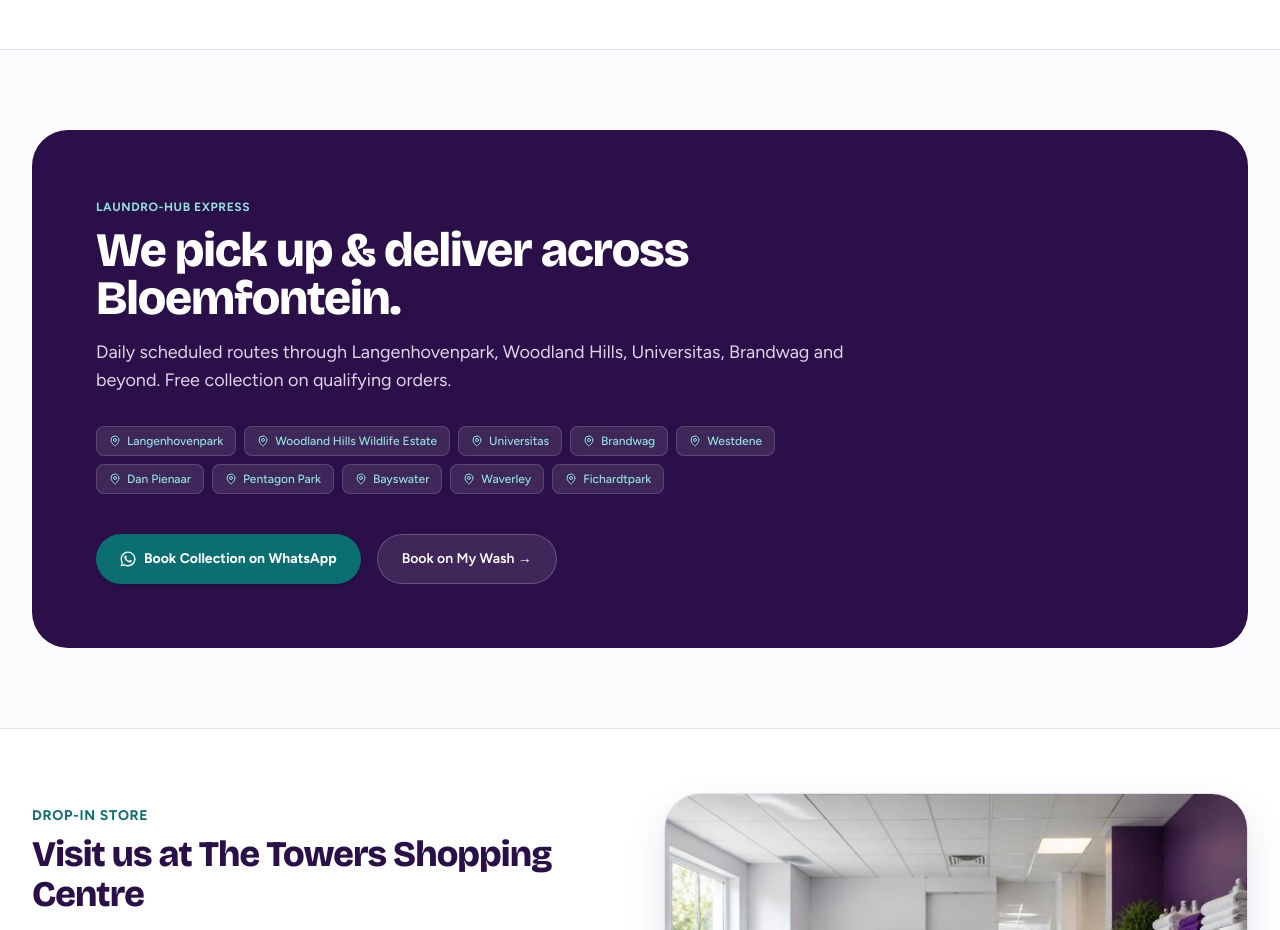
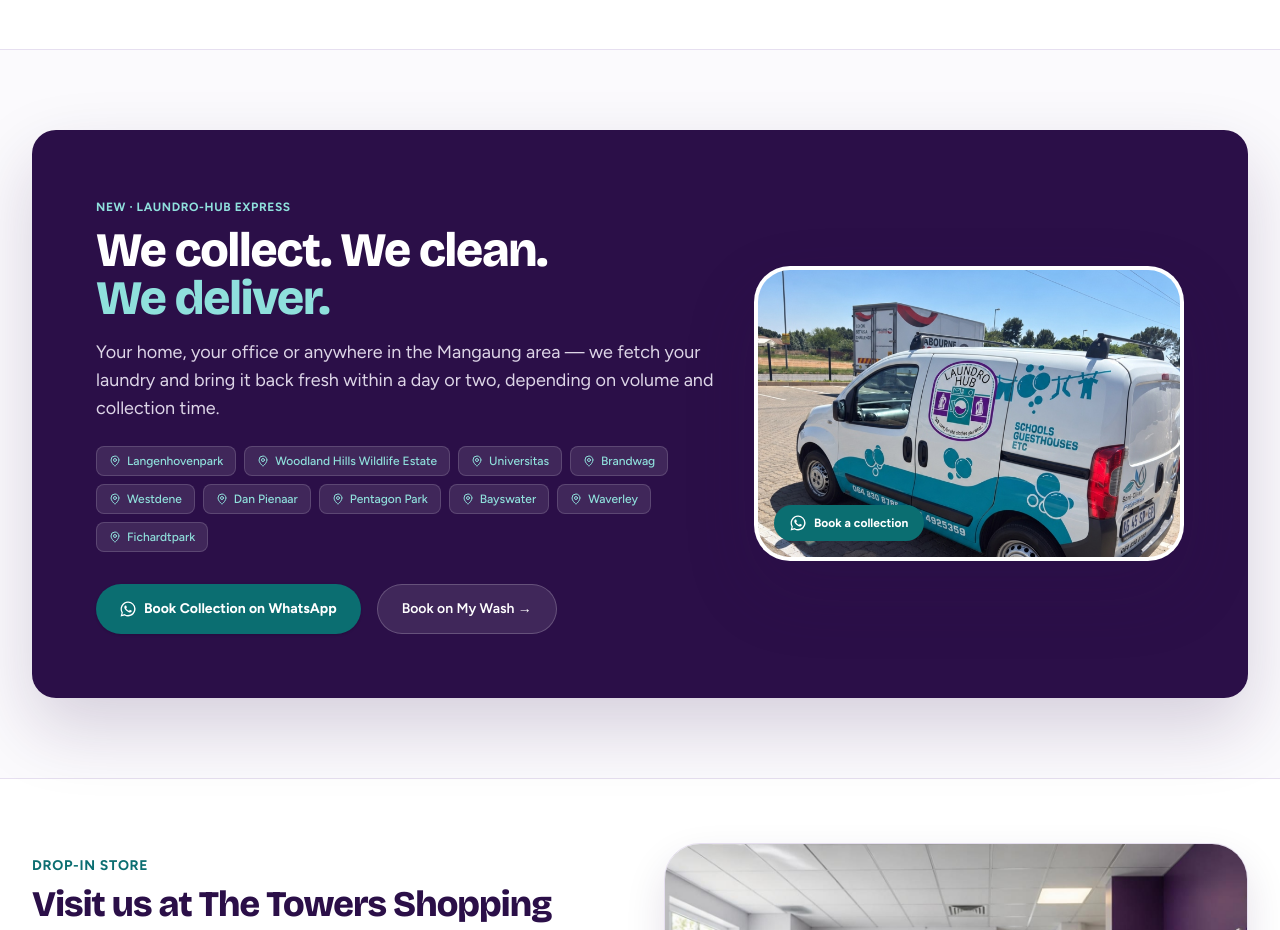
Before and after one commit to arnobonthuyzen-arch/LaundroHub, a Next.js app: page / in a window 1280 px wide. Shown: the part 3560-4490 px from the top of the page. Built offline with nearby package versions, Linux system fonts and the light colour scheme.

Commit message:
feat: use real branded Laundro-Hub delivery van photo on website and express sections

```diff
--- a/assets/css/styles.css
+++ b/assets/css/styles.css
@@ -288,7 +288,7 @@
 .perk__icon { width: 44px; height: 44px; border-radius: 50%; border: 1px solid rgba(255,255,255,.25); display: flex; align-items: center; justify-content: center; color: var(--mint); flex-shrink: 0; }
 .perk strong { display: block; font-size: 15px; } .perk span { font-size: 13px; color: rgba(255,255,255,.7); }
 .van-card { position: relative; height: 420px; border-radius: var(--radius-lg); overflow: hidden; background: #fff; }
-.van-card img { width: 100%; height: 100%; object-fit: cover; object-position: center 40%; }
+.van-card img { width: 100%; height: 100%; object-fit: cover; object-position: center 32%; }
 .van-card .btn { position: absolute; left: 20px; bottom: 20px; box-shadow: 0 12px 28px rgba(0,0,0,.25); }
 .steps-head { display: flex; align-items: baseline; justify-content: space-between; gap: 16px; margin-bottom: 22px; }
 .step { display: flex; flex-direction: column; gap: 14px; padding: 22px; border-radius: 20px; background: rgba(255,255,255,.06); border: 1px solid rgba(255,255,255,.12); min-height: 168px; }
--- a/src/app/express/page.tsx
+++ b/src/app/express/page.tsx
@@ -263,7 +263,7 @@
                   src="/img/van.jpg"
                   alt="Laundro-Hub delivery van"
                   fill
-                  className="object-cover"
+                  className="object-cover object-[center_32%]"
                 />
               </div>
             </div>
--- a/src/app/page.tsx
+++ b/src/app/page.tsx
@@ -401,19 +401,22 @@
       {/* Collection & Delivery Suburb Coverage */}
       <section className="py-20 bg-brand-ground">
         <div className="mx-auto max-w-7xl px-4 sm:px-6 lg:px-8">
-          <div className="rounded-2xl bg-brand-deep text-white p-8 sm:p-12 lg:p-16 relative overflow-hidden">
-            <div className="relative z-10 max-w-3xl">
+          <div className="rounded-3xl bg-brand-deep text-white p-8 sm:p-12 lg:p-16 relative overflow-hidden shadow-elevated">
+            <div className="grid grid-cols-1 lg:grid-cols-12 gap-10 items-center">
+              <div className="lg:col-span-7 relative z-10">
                 <span className="text-xs font-bold uppercase tracking-wider text-brand-mint">
-                Laundro-Hub Express
+                  New · Laundro-Hub Express
                 </span>
-              <h2 className="mt-2 font-display text-3xl sm:text-4xl lg:text-5xl font-extrabold tracking-tight text-white">
-                We pick up &amp; deliver across Bloemfontein.
+                <h2 className="mt-2 font-display text-3xl sm:text-4xl lg:text-5xl font-extrabold tracking-tight text-white leading-tight">
+                  We collect. We clean.<br />
+                  <span className="text-brand-mint">We deliver.</span>
                 </h2>
                 <p className="mt-4 text-base sm:text-lg text-brand-lav/90 leading-relaxed">
-                Daily scheduled routes through Langenhovenpark, Woodland Hills, Universitas, Brandwag and beyond. Free collection on qualifying orders.
+                  Your home, your office or anywhere in the Mangaung area — we fetch your laundry and bring it back fresh within a day or two, depending on volume and collection time.
                 </p>
 
-              <div className="mt-8 flex flex-wrap gap-2">
+                {/* Suburb Coverage Tags */}
+                <div className="mt-6 flex flex-wrap gap-2">
                   {suburbs.map((suburb) => (
                     <span
                       key={suburb}
@@ -425,12 +428,12 @@
                   ))}
                 </div>
 
-              <div className="mt-10 flex flex-wrap gap-4">
+                <div className="mt-8 flex flex-wrap gap-4">
                   <a
                     href={BUSINESS_INFO.whatsappUrl}
                     target="_blank"
                     rel="noopener noreferrer"
-                  className="inline-flex items-center gap-2 rounded-xl bg-brand-teal px-6 py-3.5 text-sm font-bold text-white shadow hover:bg-brand-teal/90 transition-all"
+                    className="inline-flex items-center gap-2 rounded-xl bg-brand-teal px-6 py-3.5 text-sm font-bold text-white shadow hover:bg-brand-teal/90 transition-all hover:scale-[1.02]"
                   >
                     <WhatsAppIcon className="h-4 w-4 shrink-0" />
                     Book Collection on WhatsApp
@@ -441,6 +444,31 @@
                   >
                     Book on My Wash &rarr;
                   </Link>
+                </div>
+              </div>
+
+              {/* Branded Delivery Van Photo Card */}
+              <div className="lg:col-span-5 relative">
+                <div className="relative aspect-[4/3] sm:aspect-[16/11] w-full rounded-2xl overflow-hidden bg-white shadow-elevated border-4 border-white/20 group">
+                  <Image
+                    src="/img/van.jpg"
+                    alt="Laundro-Hub branded delivery van"
+                    fill
+                    className="object-cover object-[center_32%] transition-transform duration-500 group-hover:scale-105"
+                    sizes="(max-width: 1024px) 100vw, 42vw"
+                  />
+                  <div className="absolute left-4 bottom-4 z-10">
+                    <a
+                      href={BUSINESS_INFO.whatsappUrl}
+                      target="_blank"
+                      rel="noopener noreferrer"
+                      className="inline-flex items-center gap-2 rounded-xl bg-brand-teal px-4 py-2.5 text-xs font-bold text-white shadow-card hover:bg-brand-teal/90 transition-all"
+                    >
+                      <WhatsAppIcon className="h-4 w-4 shrink-0" />
+                      <span>Book a collection</span>
+                    </a>
+                  </div>
+                </div>
               </div>
             </div>
           </div>
```
Also changed, not shown: services.html (+1 -1 lines), assets/img/van.jpg, graphify-out/manifest.json, public/img/van.jpg. Lines whose indentation alone changed are shown as unchanged.
